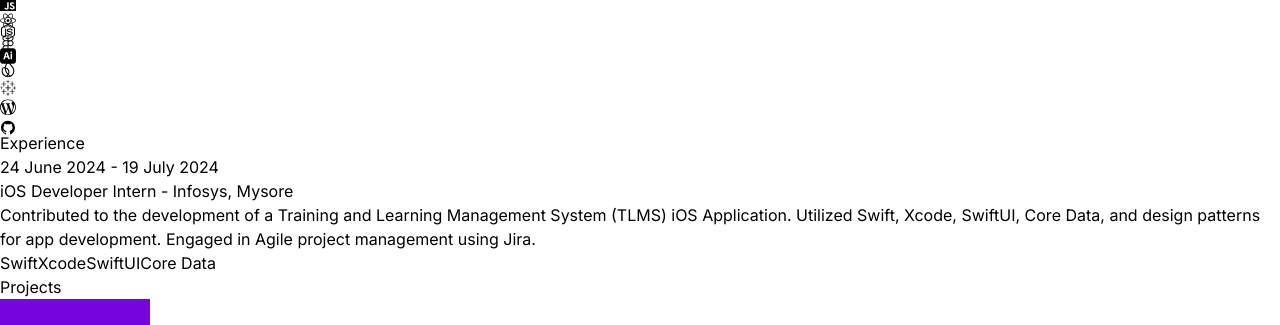
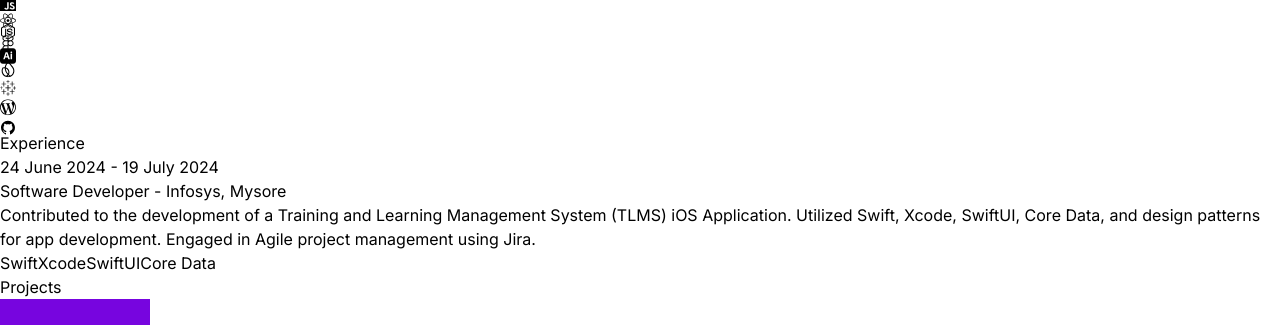
Before and after one commit to anmolranjan1/react-portfolio-anmol, a React (Vite) app: page / in a window 1280 px wide. Shown: the part 1682-2007 px from the top of the page. Built offline with nearby package versions, Linux system fonts and the light colour scheme.

Commit message:
Updated role

```diff
--- a/src/constants/index.js
+++ b/src/constants/index.js
@@ -11,7 +11,7 @@
 export const EXPERIENCES = [
   {
     year: "24 June 2024 - 19 July 2024",
-    role: "iOS Developer Intern",
+    role: "Software Developer",
     company: "Infosys, Mysore",
     description: `Contributed to the development of a Training and Learning Management System (TLMS) iOS Application. Utilized Swift, Xcode, SwiftUI, Core Data, and design patterns for app development. Engaged in Agile project management using Jira.`,
     technologies: ["Swift", "Xcode", "SwiftUI", "Core Data"],
```
